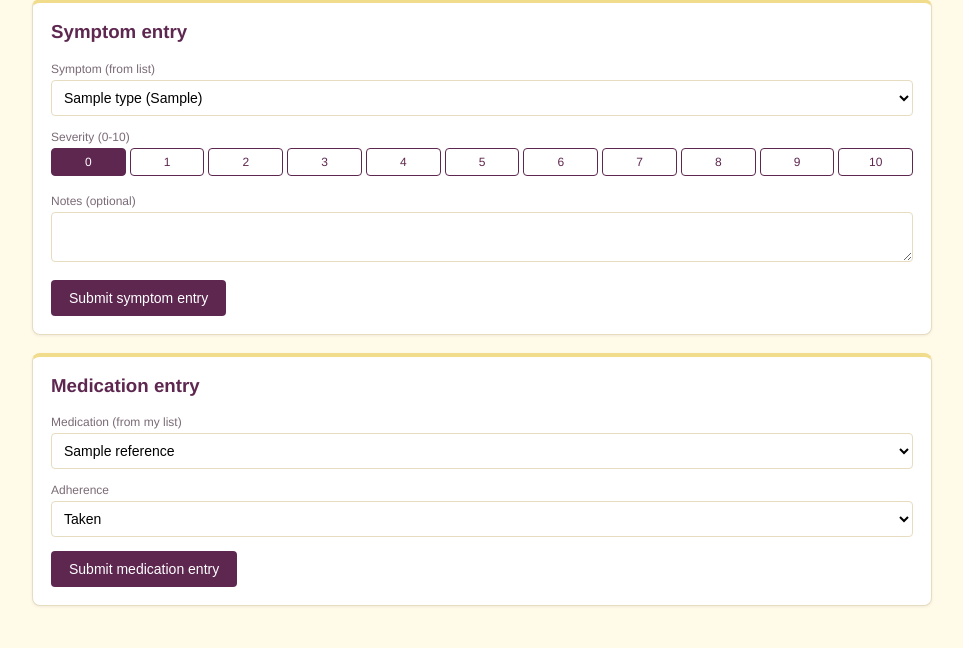
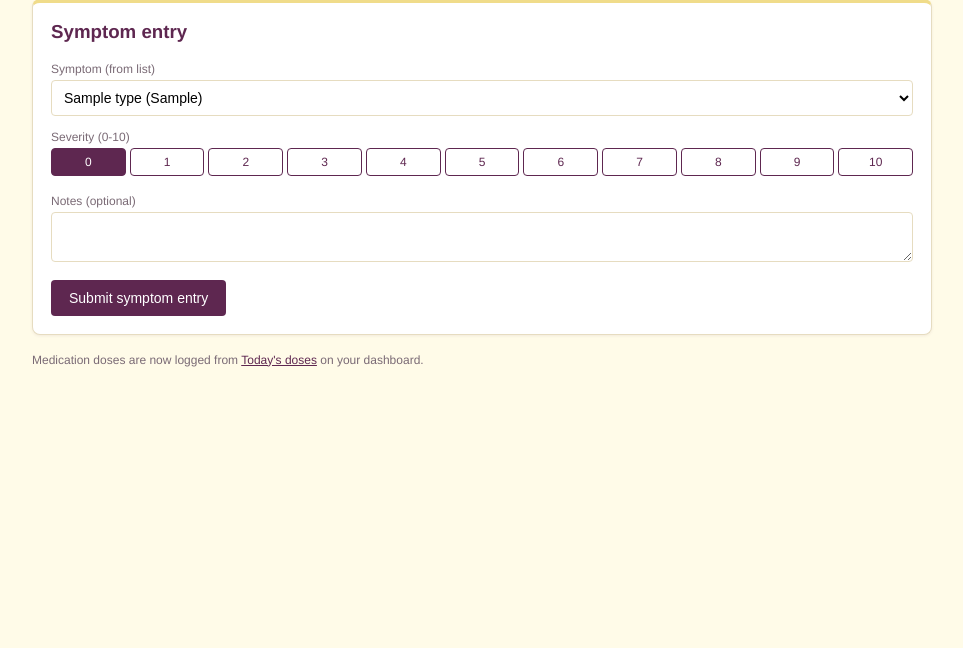
Before and after one commit to JoyMuthoniNjeru/ParkinsonsDiseaseDecisionSupportSystem, a Flask app: page /patient/report in a window 1280 px wide. Shown: the part 152-800 px from the top of the page, without its empty margins (158-1121 px from the left). Run offline with Flask 3, Linux system fonts and the light colour scheme; a user stored in the database is signed in; tables that the repository leaves empty hold one stand-in row (values such as "Sample post").

Commit message:
fixing up medications page

```diff
--- a/app/patient/routes.py
+++ b/app/patient/routes.py
@@ -1,7 +1,8 @@
-from datetime import datetime, date
+from datetime import datetime, date, time, timedelta
 from decimal import Decimal, InvalidOperation
-from flask import render_template, request, redirect, url_for, flash
+from flask import render_template, request, redirect, url_for, flash, session, current_app
 from flask_login import login_required, current_user
+from sqlalchemy import or_
 from app.patient import bp
 from app.extensions import db
 from app.validators import password_error
@@ -67,8 +68,160 @@ def dashboard():
         Insight.query.filter_by(patient_id=current_user.patient_id)
         .order_by(Insight.generated_at.desc()).limit(5).all()
     )
+    doses = _todays_doses(current_user.patient_id)
+    doses_done = sum(1 for d in doses if d["state"] in ("taken", "late"))
+    my_meds = PatientMedication.query.filter_by(patient_id=current_user.patient_id).all()
+
+    # Show the "Undo" bar once, right after a dose was logged
+    undo = session.get("undo_dose")
+    if undo and not undo.get("shown"):
+        session["undo_dose"] = {**undo, "shown": True}
+    else:
+        undo = None
+
     return render_template("patient/dashboard.html",
-                            symptom_records=symptom_records, alerts=alerts, insights=insights)
+                            symptom_records=symptom_records, alerts=alerts, insights=insights,
+                            doses=doses, doses_done=doses_done, my_meds=my_meds, undo=undo)
+
+
+# ---------------------------------------------------------------------------
+# Today's doses: built from the schedules, logged with one tap
+# ---------------------------------------------------------------------------
+
+LATE_AFTER = timedelta(minutes=30)   # taken more than 30 min after the scheduled time = "late"
+DUE_WINDOW = timedelta(minutes=30)   # a dose shows "Due now" from 30 min before its time
+UNDO_WINDOW = timedelta(minutes=10)  # how long the patient can undo a dose they just logged
+
+
+def _todays_doses(patient_id):
+    """One row per scheduled dose today, oldest first, with its log (if any) and a state:
+    taken / late / missed / skipped (logged) or due / upcoming (not logged yet)."""
+    offset = timedelta(hours=current_app.config["DISPLAY_UTC_OFFSET_HOURS"])
+    now = datetime.utcnow()
+    today = (now + offset).date()
+    day_start = datetime.combine(today, time.min) - offset  # local midnight, in UTC
+
+    meds = PatientMedication.query.filter(
+        PatientMedication.patient_id == patient_id,
+        PatientMedication.started_date <= today,
+        or_(PatientMedication.end_date.is_(None), PatientMedication.end_date >= today),
+    ).all()
+    schedules = [s for pm in meds for s in pm.schedules]
+
+    logs = {}
+    if schedules:
+        todays_logs = MedicationLog.query.filter(
+            MedicationLog.schedule_id.in_([s.schedule_id for s in schedules]),
+            MedicationLog.scheduled_time >= day_start,
+            MedicationLog.scheduled_time < day_start + timedelta(days=1),
+        )
+        logs = {log.schedule_id: log for log in todays_logs}
+
+    rows = []
+    for s in schedules:
+        scheduled = datetime.combine(today, s.dose_time) - offset  # stored in UTC like the logs
+        log = logs.get(s.schedule_id)
+        if log:
+            state = log.status
+        elif now >= scheduled - DUE_WINDOW:
+            state = "due"
+        else:
+            state = "upcoming"
+        rows.append({"schedule": s, "pm": s.patient_medication, "scheduled": scheduled,
+                     "log": log, "state": state})
+    rows.sort(key=lambda r: r["scheduled"])
+    return rows
+
+
+def _remember_for_undo(log, alerts, message):
+    session["undo_dose"] = {"log_id": log.log_id, "alert_ids": [a.alert_id for a in alerts],
+                            "message": message}
+
+
+@bp.route("/doses/log", methods=["POST"])
+@login_required
+def log_dose():
+    guard = _require_patient()
+    if guard:
+        return guard
+
+    schedule_id = request.form.get("schedule_id", type=int)
+    action = request.form.get("status")
+    row = next((r for r in _todays_doses(current_user.patient_id)
+                if r["schedule"].schedule_id == schedule_id), None)
+    if not row or action not in ("taken", "missed"):
+        flash("Couldn't log that dose. Please try again.", "error")
+        return redirect(url_for("patient.dashboard"))
+    if row["log"]:
+        flash("That dose is already logged.", "error")
+        return redirect(url_for("patient.dashboard"))
+    if row["state"] == "upcoming":
+        flash("That dose isn't due yet.", "error")
+        return redirect(url_for("patient.dashboard"))
+
+    pm = row["pm"]
+    now = datetime.utcnow()
+    log = MedicationLog(patient_medication_id=pm.patient_medication_id, schedule_id=schedule_id,
+                        scheduled_time=row["scheduled"])
+    if action == "taken":
+        log.status = "late" if now > row["scheduled"] + LATE_AFTER else "taken"
+        log.taken_at = now
+        log.quantity_taken = pm.quantity_per_dose
+    else:
+        log.status = "missed"
+    db.session.add(log)
+    db.session.commit()
+
+    alert = evaluate_medication_log(log)
+    dose_time = row["schedule"].dose_time.strftime("%H:%M")
+    _remember_for_undo(log, [alert] if alert else [],
+                       f"{pm.dose_label()} at {dose_time} marked as {log.status}.")
+    return redirect(url_for("patient.dashboard"))
+
+
+@bp.route("/doses/extra", methods=["POST"])
+@login_required
+def log_extra_dose():
+    """A dose taken outside the schedule (schedule_id stays null)."""
+    guard = _require_patient()
+    if guard:
+        return guard
+
+    pm = db.session.get(PatientMedication, request.form.get("patient_medication_id", type=int) or 0)
+    if not pm or pm.patient_id != current_user.patient_id:
+        flash("Please choose one of your medications.", "error")
+        return redirect(url_for("patient.dashboard"))
+
+    log = MedicationLog(patient_medication_id=pm.patient_medication_id, status="taken",
+                        taken_at=datetime.utcnow(), quantity_taken=pm.quantity_per_dose,
+                        note="Extra dose")
+    db.session.add(log)
+    db.session.commit()
+    _remember_for_undo(log, [], f"Extra dose of {pm.dose_label()} logged.")
+    return redirect(url_for("patient.dashboard"))
+
+
+@bp.route("/doses/undo", methods=["POST"])
+@login_required
+def undo_dose():
+    guard = _require_patient()
+    if guard:
+        return guard
+
+    undo = session.pop("undo_dose", None)
+    log = db.session.get(MedicationLog, undo["log_id"]) if undo else None
+    if (not log or log.patient_medication.patient_id != current_user.patient_id
+            or datetime.utcnow() - log.timestamp > UNDO_WINDOW):
+        flash("That dose can no longer be undone.", "error")
+        return redirect(url_for("patient.dashboard"))
+
+    # Also remove any alert the Rule Engine raised for this dose
+    Alert.query.filter(Alert.alert_id.in_(undo["alert_ids"]),
+                       Alert.patient_id == current_user.patient_id).delete(synchronize_session=False)
+    db.session.delete(log)
+    db.session.commit()
+    flash("Undone. You can log that dose again.", "success")
+    return redirect(url_for("patient.dashboard"))
 
 
 @bp.route("/medications")
@@ -210,23 +363,10 @@ def report():
             evaluate_symptom_entry(record)
             flash("Symptom entry logged.", "success")
 
-        elif entry_kind == "medication":
-            pm_id = int(request.form["patient_medication_id"])
-            log = MedicationLog(
-                patient_medication_id=pm_id,
-                status=request.form["adherence_status"],
-                taken_at=datetime.utcnow() if request.form["adherence_status"] == "taken" else None,
-            )
-            db.session.add(log)
-            db.session.commit()
-            evaluate_medication_log(log)
-            flash("Medication entry logged.", "success")
-
         return redirect(url_for("patient.report"))
 
     symptom_types = SymptomType.query.all()
-    my_meds = PatientMedication.query.filter_by(patient_id=current_user.patient_id).all()
-    return render_template("patient/report.html", symptom_types=symptom_types, my_meds=my_meds)
+    return render_template("patient/report.html", symptom_types=symptom_types)
 
 
 @bp.route("/caregivers", methods=["GET", "POST"])
--- a/app/templates/patient/report.html
+++ b/app/templates/patient/report.html
@@ -40,30 +40,5 @@
   </form>
 </div>
 
-<div class="card">
-  <h3>Medication entry</h3>
-  {% if my_meds %}
-  <form method="post">
-    <input type="hidden" name="entry_kind" value="medication">
-    <div class="field">
-      <label>Medication (from my list)</label>
-      <select name="patient_medication_id" required>
-        {% for pm in my_meds %}
-        <option value="{{ pm.patient_medication_id }}">{{ pm.medication.name }}</option>
-        {% endfor %}
-      </select>
-    </div>
-    <div class="field">
-      <label>Adherence</label>
-      <select name="adherence_status">
-        <option value="taken">Taken</option>
-        <option value="missed">Missed</option>
-      </select>
-    </div>
-    <button type="submit">Submit medication entry</button>
-  </form>
-  {% else %}
-  <p>You haven't added any medications yet. <a href="{{ url_for('patient.medications') }}">Add one</a> first.</p>
-  {% endif %}
-</div>
+<p class="muted">Medication doses are now logged from <a href="{{ url_for('patient.dashboard') }}">Today's doses</a> on your dashboard.</p>
 {% endblock %}
```
Also changed, not shown: app/static/css/style.css (+33 -0 lines), app/templates/patient/dashboard.html (+69 -0 lines), seed_demo.py (+4 -3 lines).
